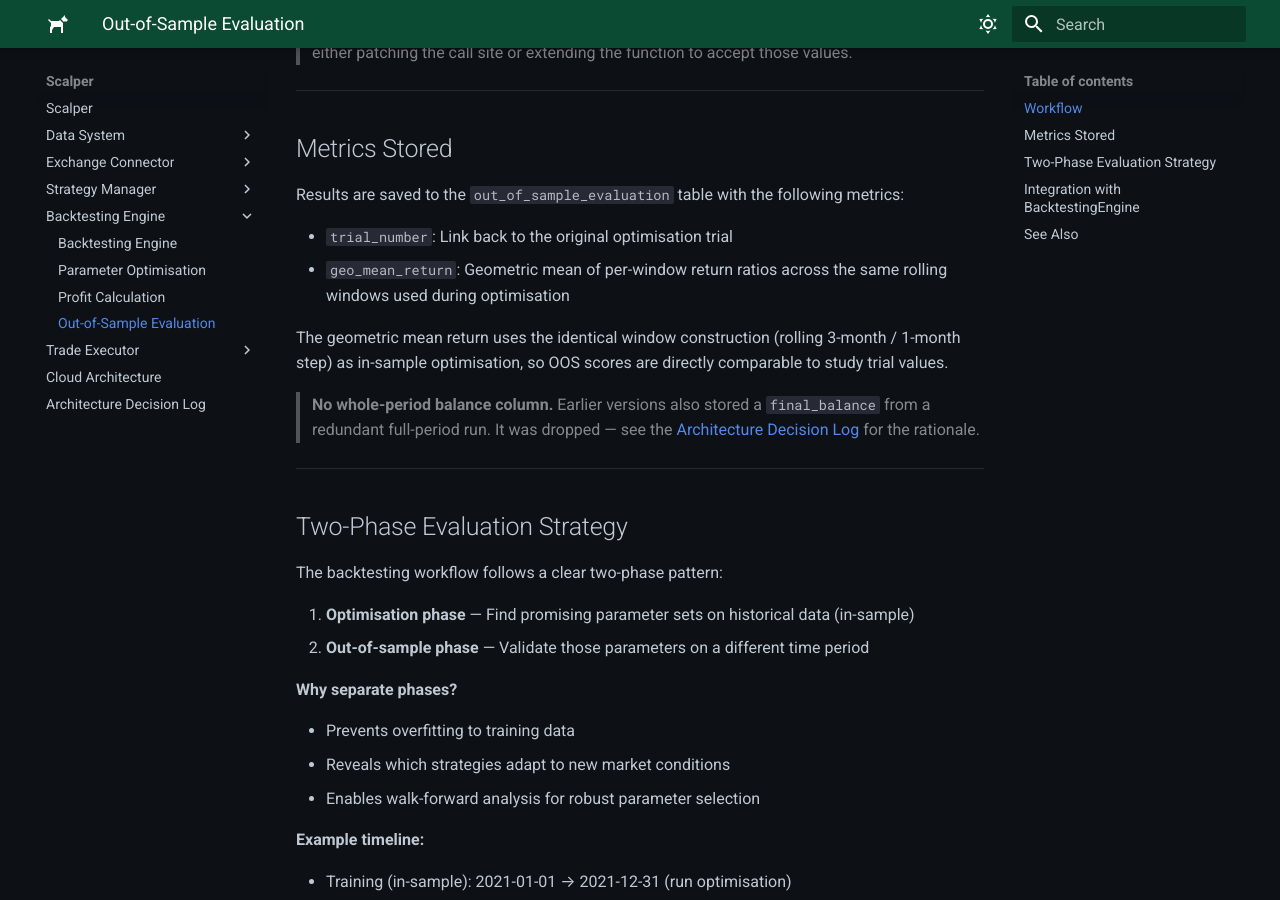
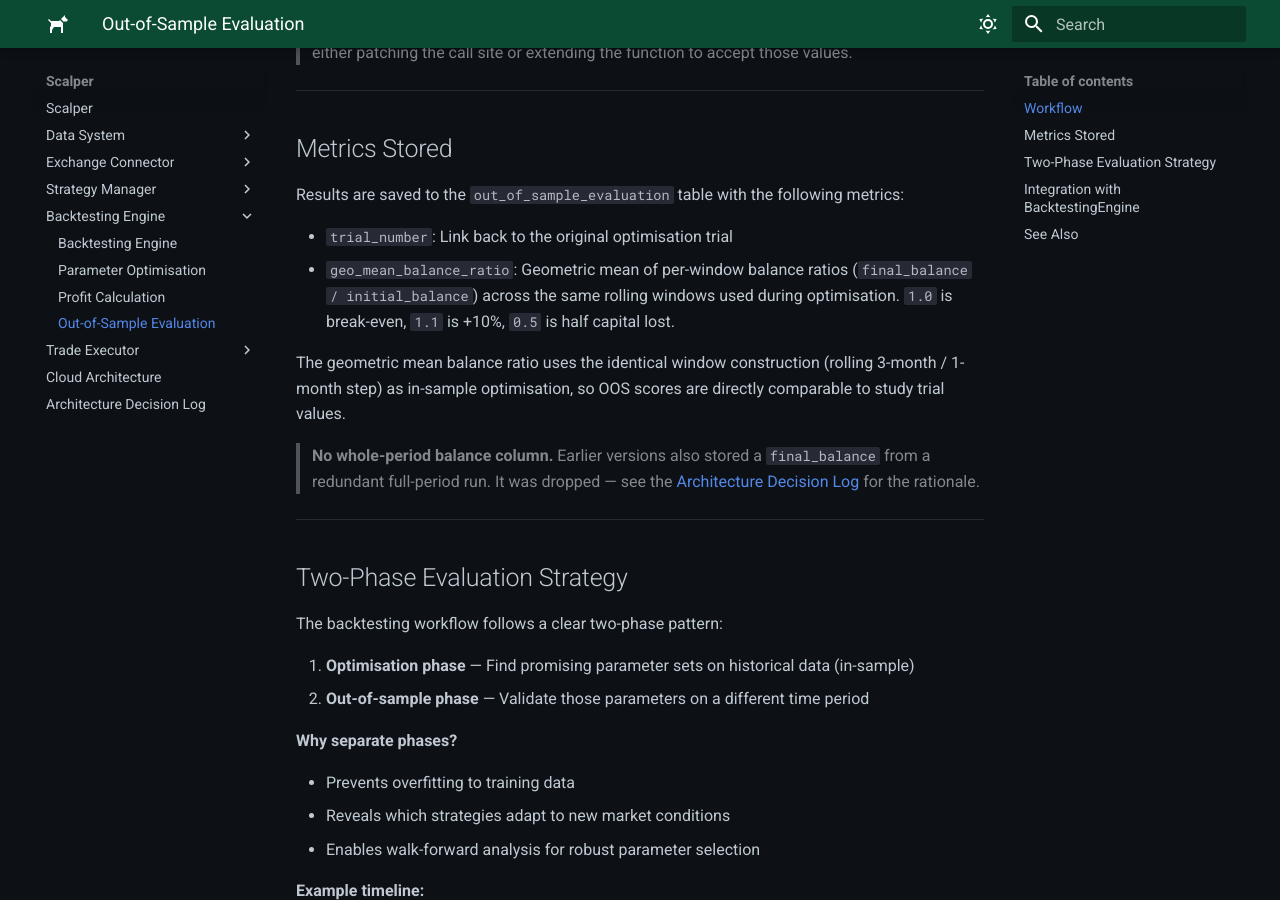
Before and after one commit to Phil-Lord/crypto-scalper, an MkDocs documentation site: the page built from docs/backtesting-engine/out-of-sample-evaluation.md, in a window 1280 px wide and 900 px high, scrolled down 1025 px. Built offline with MkDocs 1.6.1 and Material for MkDocs 9.7.7, drawn with Linux system fonts in a browser that asks for light colours.

Commit message:
BE: Rename geo_mean_return to geo_mean_balance_ratio everywhere to avoid confusion

```diff
--- a/docs/backtesting-engine/out-of-sample-evaluation.md
+++ b/docs/backtesting-engine/out-of-sample-evaluation.md
@@ -45,11 +45,13 @@ evaluate_out_of_sample(
 Results are saved to the `out_of_sample_evaluation` table with the following metrics:
 
 - `trial_number`: Link back to the original optimisation trial
-- `geo_mean_return`: Geometric mean of per-window return ratios across the same rolling windows
-  used during optimisation
+- `geo_mean_balance_ratio`: Geometric mean of per-window balance ratios
+  (`final_balance / initial_balance`) across the same rolling windows used during optimisation.
+  `1.0` is break-even, `1.1` is +10%, `0.5` is half capital lost.
 
-The geometric mean return uses the identical window construction (rolling 3-month / 1-month
-step) as in-sample optimisation, so OOS scores are directly comparable to study trial values.
+The geometric mean balance ratio uses the identical window construction (rolling 3-month /
+1-month step) as in-sample optimisation, so OOS scores are directly comparable to study trial
+values.
 
 > **No whole-period balance column.** Earlier versions also stored a `final_balance` from a
 > redundant full-period run. It was dropped — see the
```
Also changed, not shown: docs/architecture-decision-log.md (+1 -1 lines), docs/data-system/schema-reference.md (+7 -7 lines), 4 other files.
